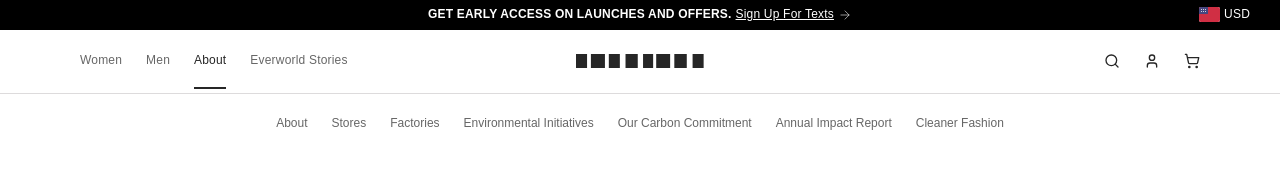
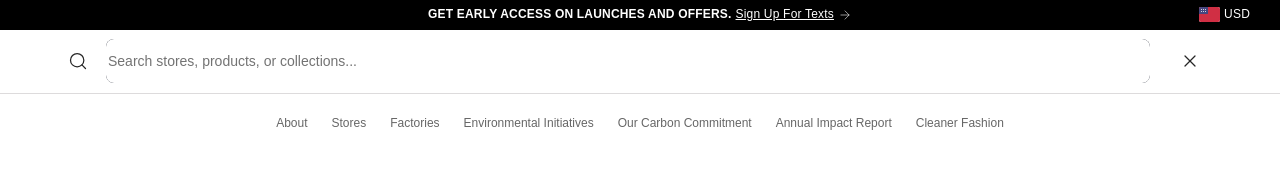
Before and after one commit to gpower-crypto/build-me-the-ui-for-this-page, a React (Vite) app: page /stores in a window 1280 px wide. Both pictures are taken after a click on the button 1112 px from the left and 61 px from the top of the page. Shown: the top 189 px of the page. Built offline with nearby package versions, Linux system fonts and the light colour scheme.

Commit message:
feat: hi, can you add a search bar when the search icon is clicked
Generated by Universal Conductor

```diff
--- a/src/components/Header.tsx
+++ b/src/components/Header.tsx
@@ -1,6 +1,7 @@
-import React from 'react';
+import React, { useState, useRef, useEffect } from 'react';
 import { Link } from 'react-router-dom';
-import { Search, User, ShoppingCart, ArrowRight } from 'lucide-react';
+import { Search, User, ShoppingCart, ArrowRight, X } from 'lucide-react';
+import { Input } from "@/components/ui/input";
 
 const Logo = () => (
   <svg
@@ -11,7 +12,6 @@ const Logo = () => (
     xmlns="http://www.w3.org/2000/svg"
     className="h-[14px] w-auto"
   >
-    {/* Simplified logo representation based on Figma vectors */}
     <path
       d="M0 0.05H11.06V13.93H0V0.05ZM14.91 0.01H28.93V14H14.91V0.01ZM32.82 0.03H43.85V13.95H32.82V0.03ZM49.52 0V14H61.75V0H49.52ZM67.05 0.05H77.14V13.95H67.05V0.05ZM80.2 -0.01H94.14V14H80.2V-0.01ZM98.32 0.01H110.77V14H98.32V0.01ZM116.59 0.07H127.63V13.96H116.59V0.07Z"
       fill="#262626"
@@ -20,8 +20,21 @@ const Logo = () => (
 );
 
 const Header = () => {
+  const [isSearchOpen, setIsSearchOpen] = useState(false);
+  const searchInputRef = useRef<HTMLInputElement>(null);
+
+  useEffect(() => {
+    if (isSearchOpen && searchInputRef.current) {
+      searchInputRef.current.focus();
+    }
+  }, [isSearchOpen]);
+
+  const toggleSearch = () => {
+    setIsSearchOpen(!isSearchOpen);
+  };
+
   return (
-    <header className="w-full flex flex-col bg-white">
+    <header className="w-full flex flex-col bg-white sticky top-0 z-50">
       {/* Announcement Bar */}
       <div className="bg-[#000000] px-[30px] py-[7px] flex items-center justify-between text-white">
         <div className="flex-1" />
@@ -40,7 +53,6 @@ const Header = () => {
         <div className="flex-1 flex justify-end items-center gap-[12px]">
           <div className="flex items-center gap-[4px]">
             <div className="w-[21px] h-[15px] relative bg-white overflow-hidden rounded-[2px]">
-              {/* Simplified US Flag representation */}
               <div className="absolute inset-0 bg-[#D02F44]" />
               <div className="absolute top-0 left-0 w-[9px] h-[7px] bg-[#46467F]" />
               <div className="absolute top-[1px] left-[1px] w-[7px] h-[5px] flex flex-wrap gap-[1px] p-[0.5px]">
@@ -57,7 +69,27 @@ const Header = () => {
       </div>
 
       {/* Main Navigation Bar */}
-      <div className="h-[64px] px-[68px] flex items-center justify-between border-b border-[#DDDBDC] relative">
+      <div className="h-[64px] px-[68px] flex items-center justify-between border-b border-[#DDDBDC] relative bg-white">
+        {/* Search Overlay */}
+        {isSearchOpen && (
+          <div className="absolute inset-0 bg-white z-10 px-[68px] flex items-center gap-[20px] animate-in slide-in-from-top duration-200">
+            <Search className="w-[20px] h-[20px] text-[#262626]" strokeWidth={1.5} />
+            <Input
+              ref={searchInputRef}
+              type="text"
+              placeholder="Search stores, products, or collections..."
+              className="flex-1 border-none shadow-none text-[16px] focus-visible:ring-0 px-0 placeholder:text-[#737373]"
+            />
+            <button
+              onClick={toggleSearch}
+              className="p-[12px] hover:bg-gray-50 transition-colors rounded-full"
+              aria-label="Close search"
+            >
+              <X className="w-[20px] h-[20px] text-[#262626]" strokeWidth={1.5} />
+            </button>
+          </div>
+        )}
+
         {/* Left Links */}
         <nav className="flex items-center">
           {[
@@ -94,20 +126,24 @@ const Header = () => {
 
         {/* Right Icons */}
         <div className="flex items-center">
-          <button className="p-[12px] hover:bg-gray-50 transition-colors rounded-full">
+          <button
+            onClick={toggleSearch}
+            className="p-[12px] hover:bg-gray-50 transition-colors rounded-full"
+            aria-label="Search"
+          >
             <Search className="w-[16px] h-[16px] text-[#262626]" strokeWidth={2} />
           </button>
-          <button className="p-[12px] hover:bg-gray-50 transition-colors rounded-full">
+          <button className="p-[12px] hover:bg-gray-50 transition-colors rounded-full" aria-label="Account">
             <User className="w-[16px] h-[16px] text-[#262626]" strokeWidth={2} />
           </button>
-          <button className="p-[12px] hover:bg-gray-50 transition-colors rounded-full">
+          <button className="p-[12px] hover:bg-gray-50 transition-colors rounded-full" aria-label="Cart">
             <ShoppingCart className="w-[16px] h-[16px] text-[#262626]" strokeWidth={2} />
           </button>
         </div>
       </div>
 
       {/* Sub Navigation Bar */}
-      <nav className="w-full flex justify-center items-center py-[10px]">
+      <nav className="w-full flex justify-center items-center py-[10px] bg-white">
         {[
           'About',
           'Stores',
```
